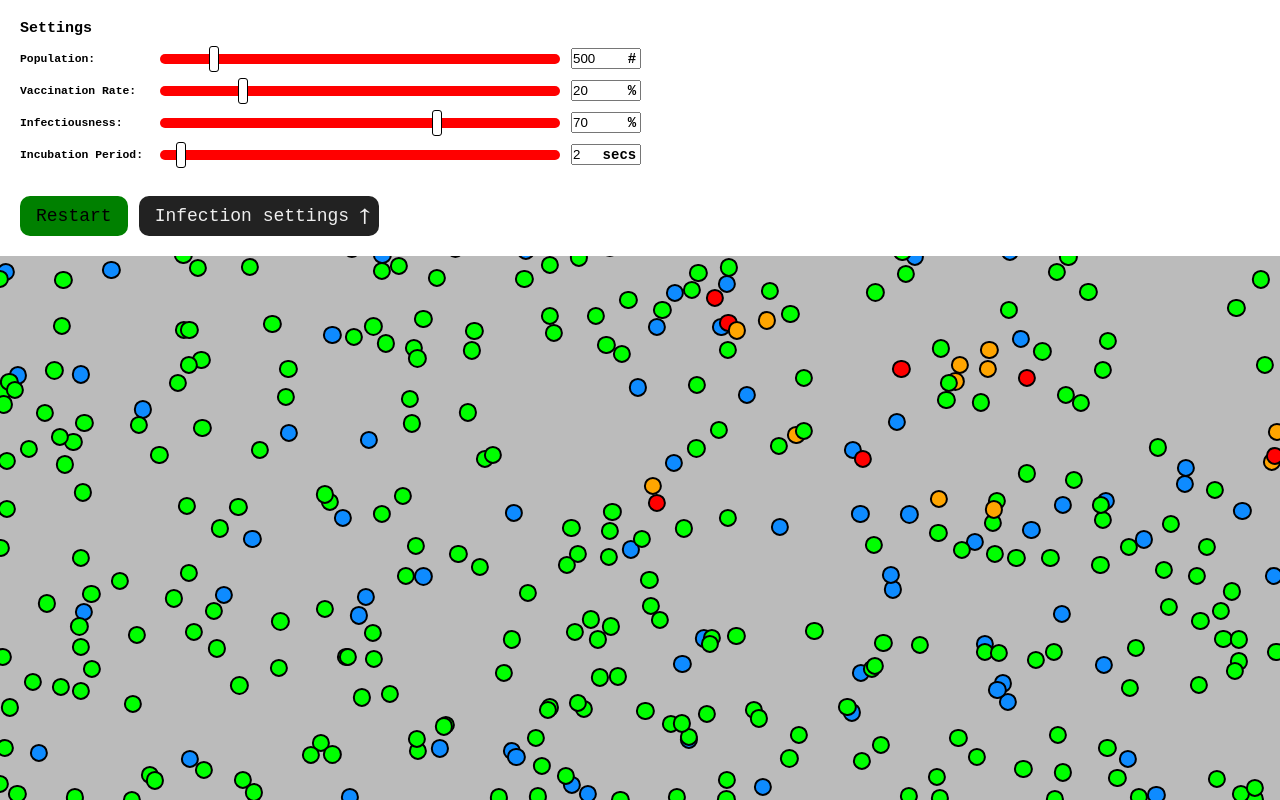
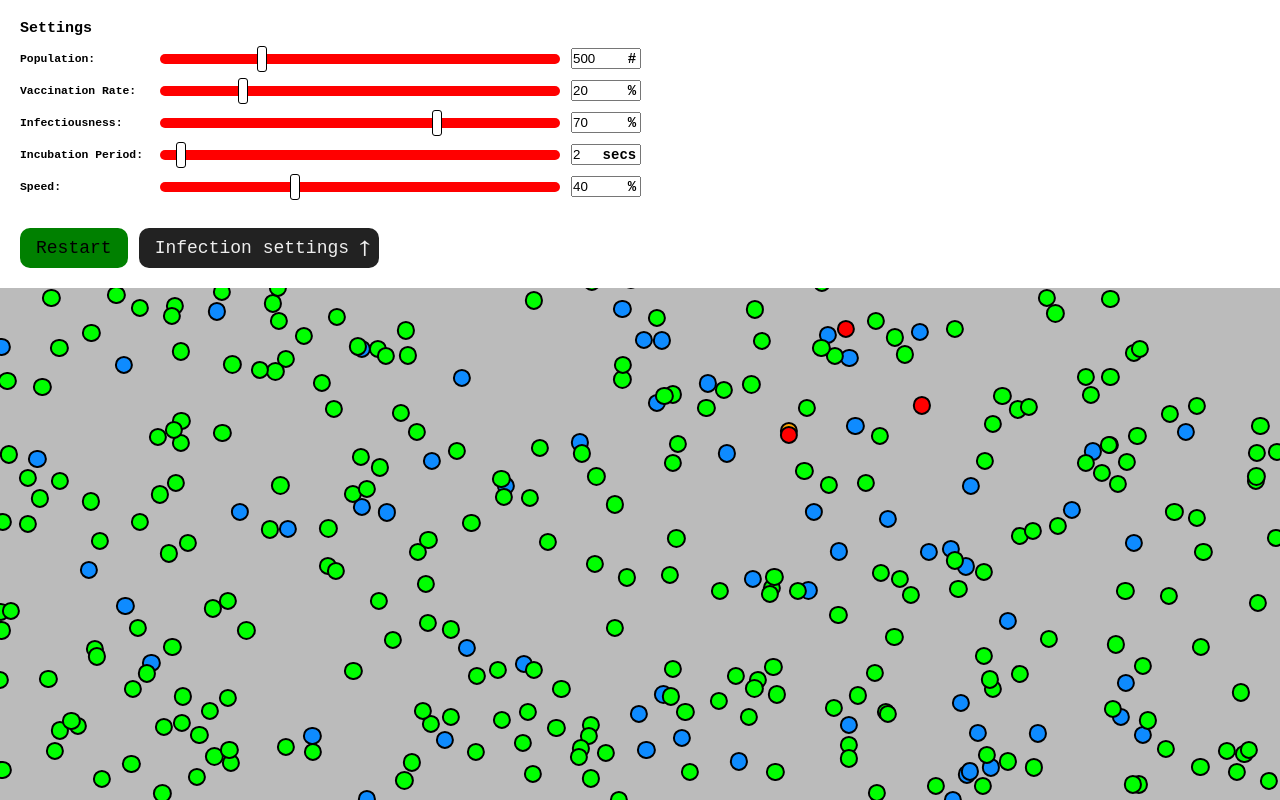
Before and after one commit to JamesCrowleyTech/infection-visualizer, a React (Create React App) app: page / in a window 1280 px wide. Built offline with nearby package versions, Linux system fonts and the light colour scheme.

Commit message:
Implemented user's ability to control speed

```diff
--- a/src/App/App.js
+++ b/src/App/App.js
@@ -9,6 +9,7 @@ const initialState = {
     vaxRate: 20,
     infectionChance: 50,
     incubationPeriod: 2,
+    speed: 25,
 };
 
 const mainContext = createContext(initialState);
@@ -62,7 +63,8 @@ function App() {
             const degreesToRadians = Math.PI / 180;
 
             const moveNodes = function () {
-                const movement = 0.3;
+                console.log(state.speed);
+                const movement = state.speed / 130;
                 nodes.forEach(function (node) {
                     const parseFloatedTop = parseFloat(node.style.top);
                     const parseFloatedLeft = parseFloat(node.style.left);
@@ -85,27 +87,27 @@ function App() {
 
                     if (parseFloatedLeft <= 0 && 90 < direction && direction < 270) {
                         if (direction < 180) {
-                            nodeDirections[node.id] = 90 - Math.random() * 30;
+                            nodeDirections[node.id] = 90 - Math.random() * 90;
                         } else {
-                            nodeDirections[node.id] = 270 + Math.random() * 30;
+                            nodeDirections[node.id] = 270 + Math.random() * 90;
                         }
                     } else if (parseFloatedLeft >= 100 && (direction < 90 || 270 < direction)) {
                         if (direction < 90) {
-                            nodeDirections[node.id] = 90 + Math.random() * 30;
+                            nodeDirections[node.id] = 90 + Math.random() * 90;
                         } else {
-                            nodeDirections[node.id] = 270 - Math.random() * 30;
+                            nodeDirections[node.id] = 270 - Math.random() * 90;
                         }
                     } else if (parseFloatedTop <= 0 && 0 < direction && direction < 180) {
                         if (direction < 90) {
-                            nodeDirections[node.id] = 360 - Math.random() * 30;
+                            nodeDirections[node.id] = 360 - Math.random() * 90;
                         } else {
-                            nodeDirections[node.id] = 180 + Math.random() * 30;
+                            nodeDirections[node.id] = 180 + Math.random() * 90;
                         }
                     } else if (parseFloatedTop >= 100 && 180 < direction) {
                         if (direction < 270) {
-                            nodeDirections[node.id] = 180 - Math.random() * 30;
+                            nodeDirections[node.id] = 180 - Math.random() * 90;
                         } else {
-                            nodeDirections[node.id] = Math.random() * 30;
+                            nodeDirections[node.id] = Math.random() * 90;
                         }
                     } else {
                         nodeDirections[node.id] += Math.random() * 40 - 20;
@@ -124,7 +126,6 @@ function App() {
 
                 let gridCellsX = Math.ceil(viewportWidth / nodeWidth);
                 let gridCellsY = Math.ceil(viewportHeight / nodeWidth);
-                console.log(gridCellsX * gridCellsY);
                 const grid = {};
 
                 for (let gridY = 0; gridY < gridCellsY; gridY++) {
@@ -143,11 +144,7 @@ function App() {
                     if (bucketX < 0) bucketX = 0;
 
                     nodeIdToNode[node.id] = node;
-                    try {
-                        grid[`${bucketY},${bucketX}`].push(node.id);
-                    } catch {
-                        console.log(bucketY, bucketX, nodeTop, nodeLeft);
-                    }
+                    grid[`${bucketY},${bucketX}`].push(node.id);
                 });
 
                 nodes.forEach(function (node, index) {
@@ -204,7 +201,6 @@ function App() {
 
                     for (const bucket of bucketsToSearch) {
                         if (!grid[bucket]) {
-                            console.log(bucket, grid[bucket]);
                         }
                         for (const otherNodeId of grid[bucket]) {
                             if (otherNodeId === node.id) continue;
@@ -243,6 +239,7 @@ function App() {
                 const newVaccinationRate = +document.querySelector("#input--vaccincation-rate").value;
                 const newInfectionChance = +document.querySelector("#input--infectiousness").value;
                 const newIncubationPeriod = +document.querySelector("#input--incubation-period").value;
+                const newSpeed = +document.querySelector("#input--speed").value;
 
                 dispatch({
                     type: "SET_ALL_INFECTION_VALUES",
@@ -251,6 +248,7 @@ function App() {
                         vaxRate: newVaccinationRate,
                         infectionChance: newInfectionChance,
                         incubationPeriod: newIncubationPeriod,
+                        speed: newSpeed,
                     },
                 });
             };
@@ -290,7 +288,7 @@ function App() {
                         <Setting
                             title="Population:"
                             min="1"
-                            max="4000"
+                            max="2000"
                             defaultValue="500"
                             sliderId="slider--nodes"
                             inputId="input--nodes"
@@ -323,6 +321,15 @@ function App() {
                             inputId="input--incubation-period"
                             unit="secs"
                         ></Setting>
+                        <Setting
+                            title="Speed:"
+                            min="10"
+                            max="100"
+                            defaultValue="40"
+                            sliderId="slider--speed"
+                            inputId="input--speed"
+                            unit="%"
+                        ></Setting>
                     </section>
                     <div className="buttons">
                         <button type="button" onClick={function () {}} className="selection__button" id="button-restart">
--- a/src/reducer.js
+++ b/src/reducer.js
@@ -2,13 +2,14 @@ import cloneDeep from "lodash.clonedeep";
 
 export default function reducer(state, action) {
     if (action.type === "SET_ALL_INFECTION_VALUES") {
-        const { numberOfPeople, infectionChance, vaxRate, incubationPeriod } = action.payload;
+        const { numberOfPeople, infectionChance, vaxRate, incubationPeriod, speed } = action.payload;
         return {
             ...state,
             numberOfPeople,
             infectionChance,
             vaxRate,
             incubationPeriod,
+            speed,
         };
     }
 }
```
